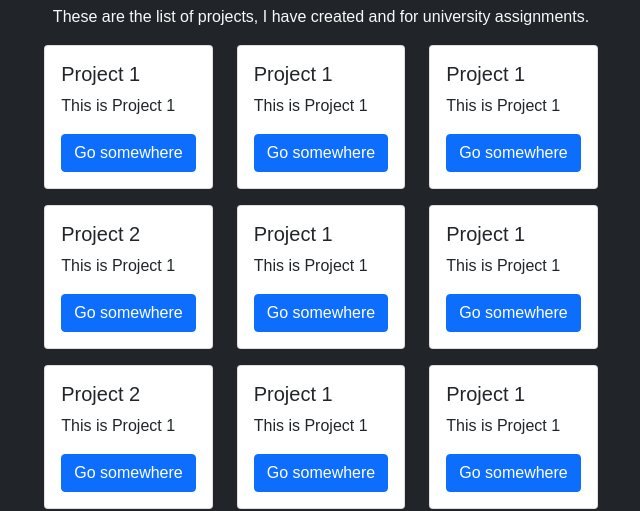
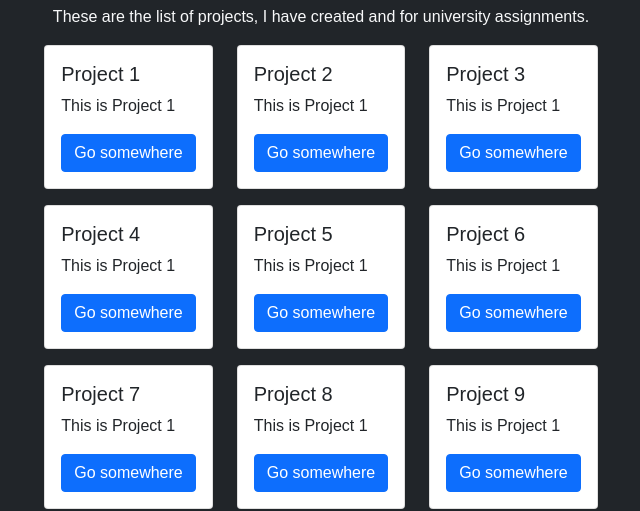
Before and after one commit to mossstak/PortfolioByMostak, a plain HTML site: page project.html in a window 1280 px wide. Shown: the part 171-682 px from the top of the page, 319-959 px from the left. Drawn offline with nearby package versions, Linux system fonts and the light colour scheme.

Commit message:
small update
project has been tweaked a little bit

```diff
--- a/project.html
+++ b/project.html
@@ -35,7 +35,7 @@
                 <div class="col-sm-4">
                     <div class="card">
                         <div class="card-body">
-                            <h5 class="card-title">Project 1</h5>
+                            <h5 class="card-title">Project 2</h5>
                             <p class="card-text">This is Project 1</p>
                             <a href="#" class="btn btn-primary">Go somewhere</a>
                         </div>
@@ -45,7 +45,7 @@
                 <div class="col-sm-4">
                     <div class="card">
                         <div class="card-body">
-                            <h5 class="card-title">Project 1</h5>
+                            <h5 class="card-title">Project 3</h5>
                             <p class="card-text">This is Project 1</p>
                             <a href="#" class="btn btn-primary">Go somewhere</a>
                         </div>
@@ -57,7 +57,7 @@
                 <div class="col-sm-4">
                     <div class="card">
                         <div class="card-body">
-                            <h5 class="card-title">Project 2</h5>
+                            <h5 class="card-title">Project 4</h5>
                             <p class="card-text">This is Project 1</p>
                             <a href="#" class="btn btn-primary">Go somewhere</a>
                         </div>
@@ -67,7 +67,7 @@
                 <div class="col-sm-4">
                     <div class="card">
                         <div class="card-body">
-                            <h5 class="card-title">Project 1</h5>
+                            <h5 class="card-title">Project 5</h5>
                             <p class="card-text">This is Project 1</p>
                             <a href="#" class="btn btn-primary">Go somewhere</a>
                         </div>
@@ -77,7 +77,7 @@
                 <div class="col-sm-4">
                     <div class="card">
                         <div class="card-body">
-                            <h5 class="card-title">Project 1</h5>
+                            <h5 class="card-title">Project 6</h5>
                             <p class="card-text">This is Project 1</p>
                             <a href="#" class="btn btn-primary">Go somewhere</a>
                         </div>
@@ -89,7 +89,7 @@
                 <div class="col-sm-4">
                     <div class="card">
                         <div class="card-body">
-                            <h5 class="card-title">Project 2</h5>
+                            <h5 class="card-title">Project 7</h5>
                             <p class="card-text">This is Project 1</p>
                             <a href="#" class="btn btn-primary">Go somewhere</a>
                         </div>
@@ -99,7 +99,7 @@
                 <div class="col-sm-4">
                     <div class="card">
                         <div class="card-body">
-                            <h5 class="card-title">Project 1</h5>
+                            <h5 class="card-title">Project 8</h5>
                             <p class="card-text">This is Project 1</p>
                             <a href="#" class="btn btn-primary">Go somewhere</a>
                         </div>
@@ -109,7 +109,7 @@
                 <div class="col-sm-4">
                     <div class="card">
                         <div class="card-body">
-                            <h5 class="card-title">Project 1</h5>
+                            <h5 class="card-title">Project 9</h5>
                             <p class="card-text">This is Project 1</p>
                             <a href="#" class="btn btn-primary">Go somewhere</a>
                         </div>
```
